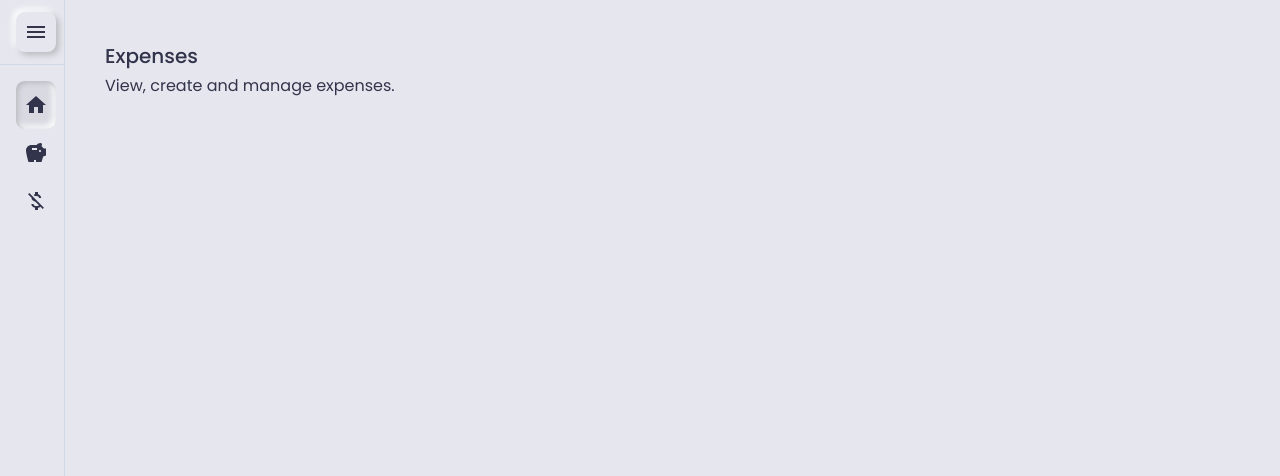
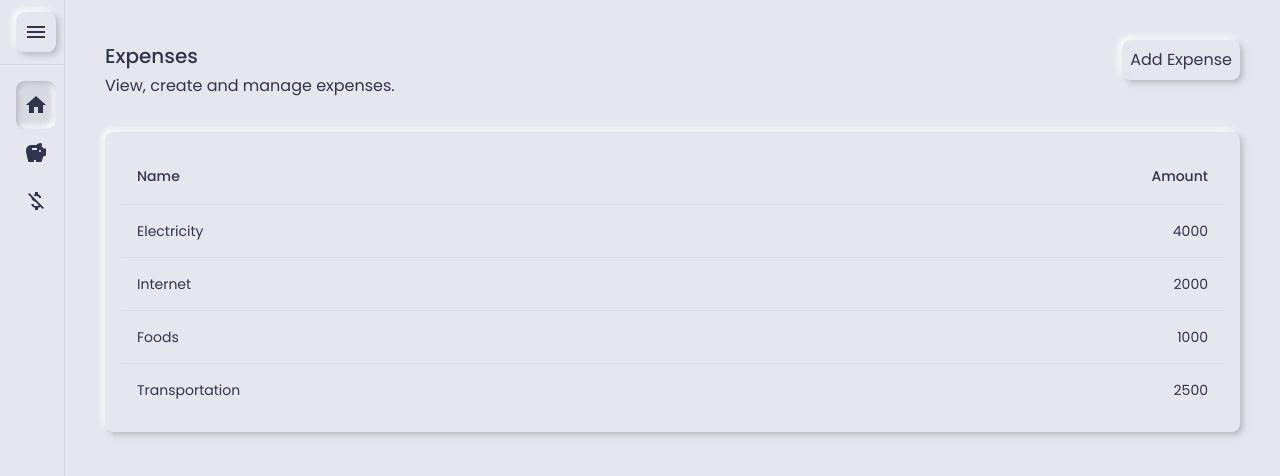
Before and after one commit to airacalins/savewise, a React (Vite) app: page /expenses in a window 1280 px wide. Shown: the top 476 px of the page. Built offline with nearby package versions, Linux system fonts and the light colour scheme.

Commit message:
feat: add expense modal

```diff
--- a/src/pages/expenses/ExpensesPage.tsx
+++ b/src/pages/expenses/ExpensesPage.tsx
@@ -1,11 +1,69 @@
+import {
+  TableContainer,
+  Table,
+  TableHead,
+  TableRow,
+  TableCell,
+  TableBody,
+  Button,
+} from "@mui/material";
 import { PageContainer } from "../../components/containers/PageContainer";
+import { useVisibilityState } from "../../hooks/useVisibilityState";
+import { AddExpenseModal } from "./components/AddExpenseModal";
+
+function createData(name: string, amount: number) {
+  return { name, amount };
+}
+
+const rows = [
+  createData("Electricity", 4000),
+  createData("Internet", 2000),
+  createData("Foods", 1000),
+  createData("Transportation", 2500),
+];
 
 export const ExpensesPage = () => {
+  const addExpenseModal = useVisibilityState();
+
+  const handleSaveExpense = () => {
+    addExpenseModal.hide();
+  };
+
   return (
     <PageContainer
       title="Expenses"
       subtitle="View, create and manage expenses."
-      actions={undefined}
-    />
+      actions={<Button onClick={addExpenseModal.show}>Add Expense</Button>}
+    >
+      <TableContainer>
+        <Table aria-label="simple table">
+          <TableHead>
+            <TableRow>
+              <TableCell>Name</TableCell>
+              <TableCell align="right">Amount</TableCell>
+            </TableRow>
+          </TableHead>
+          <TableBody>
+            {rows.map((row) => (
+              <TableRow
+                key={row.name}
+                sx={{ "&:last-child td, &:last-child th": { border: 0 } }}
+              >
+                <TableCell component="th" scope="row">
+                  {row.name}
+                </TableCell>
+                <TableCell align="right">{row.amount}</TableCell>
+              </TableRow>
+            ))}
+          </TableBody>
+        </Table>
+      </TableContainer>
+      <AddExpenseModal
+        isVisible={addExpenseModal.isVisible}
+        onClose={addExpenseModal.hide}
+        onCancel={addExpenseModal.hide}
+        onSubmit={handleSaveExpense}
+      />
+    </PageContainer>
   );
 };
--- /dev/null
+++ b/src/pages/expenses/components/AddExpenseModal.tsx
@@ -0,0 +1,32 @@
+import React from "react";
+import { Modal } from "../../../components/modals/Modal";
+import { Box, Button, Stack, TextField } from "@mui/material";
+
+interface AddExpenseModalProps {
+  isVisible: boolean;
+  onClose: () => void;
+  onCancel: () => void;
+  onSubmit: () => void;
+}
+
+export const AddExpenseModal: React.FC<AddExpenseModalProps> = ({
+  isVisible,
+  onClose,
+  onCancel,
+  onSubmit,
+}) => {
+  return (
+    <Modal isVisible={isVisible} title="Create Expense" onClose={onClose}>
+      <TextField fullWidth label="Expense Name" />
+      <Box height="16px" />
+      <TextField fullWidth label="Amount" />
+      <Box height="24px" />
+      <Stack direction="row" spacing={2} justifyContent="flex-end">
+        <Button variant="contained" onClick={onCancel}>
+          Cancel
+        </Button>
+        <Button onClick={onSubmit}>Submit</Button>
+      </Stack>
+    </Modal>
+  );
+};
--- a/src/pages/savings/SavingsPage.tsx
+++ b/src/pages/funds/FundsPage.tsx
@@ -4,10 +4,10 @@ import TableCell from "@mui/material/TableCell";
 import TableContainer from "@mui/material/TableContainer";
 import TableHead from "@mui/material/TableHead";
 import TableRow from "@mui/material/TableRow";
-import { Box, Button, Stack, TextField } from "@mui/material";
+import { Button } from "@mui/material";
 import { PageContainer } from "../../components/containers/PageContainer";
-import { Modal } from "../../components/modals/Modal";
 import { useVisibilityState } from "../../hooks/useVisibilityState";
+import { AddFundModal } from "./components/AddFundModal";
 
 function createData(name: string, amount: number) {
   return { name, amount };
@@ -22,6 +22,10 @@ const rows = [
 export const FundsPage = () => {
   const addAccountModal = useVisibilityState();
 
+  const handleSaveFund = () => {
+    addAccountModal.hide();
+  };
+
   return (
     <PageContainer
       title="Funds"
@@ -29,7 +33,7 @@ export const FundsPage = () => {
       actions={<Button onClick={addAccountModal.show}>Create Fund</Button>}
     >
       <TableContainer>
-        <Table sx={{ minWidth: 650 }} aria-label="simple table">
+        <Table aria-label="simple table">
           <TableHead>
             <TableRow>
               <TableCell>Name</TableCell>
@@ -51,22 +55,12 @@ export const FundsPage = () => {
           </TableBody>
         </Table>
       </TableContainer>
-      <Modal
+      <AddFundModal
         isVisible={addAccountModal.isVisible}
-        title="Create Fund"
         onClose={addAccountModal.hide}
-      >
-        <TextField fullWidth label="Account Name" />
-        <Box height="16px" />
-        <TextField fullWidth label="Initial Balance" />
-        <Box height="24px" />
-        <Stack direction="row" spacing={2} justifyContent="flex-end">
-          <Button variant="contained" onClick={addAccountModal.hide}>
-            Cancel
-          </Button>
-          <Button onClick={addAccountModal.hide}>Submit</Button>
-        </Stack>
-      </Modal>
+        onCancel={addAccountModal.hide}
+        onSubmit={handleSaveFund}
+      />
     </PageContainer>
   );
 };
--- /dev/null
+++ b/src/pages/funds/components/AddFundModal.tsx
@@ -0,0 +1,32 @@
+import React from "react";
+import { Modal } from "../../../components/modals/Modal";
+import { Box, Button, Stack, TextField } from "@mui/material";
+
+interface AddFundModalProps {
+  isVisible: boolean;
+  onClose: () => void;
+  onCancel: () => void;
+  onSubmit: () => void;
+}
+
+export const AddFundModal: React.FC<AddFundModalProps> = ({
+  isVisible,
+  onClose,
+  onCancel,
+  onSubmit,
+}) => {
+  return (
+    <Modal isVisible={isVisible} title="Create Fund" onClose={onClose}>
+      <TextField fullWidth label="Account Name" />
+      <Box height="16px" />
+      <TextField fullWidth label="Initial Balance" />
+      <Box height="24px" />
+      <Stack direction="row" spacing={2} justifyContent="flex-end">
+        <Button variant="contained" onClick={onCancel}>
+          Cancel
+        </Button>
+        <Button onClick={onSubmit}>Submit</Button>
+      </Stack>
+    </Modal>
+  );
+};
--- a/src/routes/AppRoutes.tsx
+++ b/src/routes/AppRoutes.tsx
@@ -2,7 +2,7 @@ import { createBrowserRouter } from "react-router-dom";
 import { OutletPage } from "../components/containers/OutletPage";
 import { HomePage } from "../pages/home/HomePage";
 import { ExpensesPage } from "../pages/expenses/ExpensesPage";
-import { FundsPage } from "../pages/savings/SavingsPage";
+import { FundsPage } from "../pages/funds/FundsPage";
 
 export const router = createBrowserRouter([
   {
```
